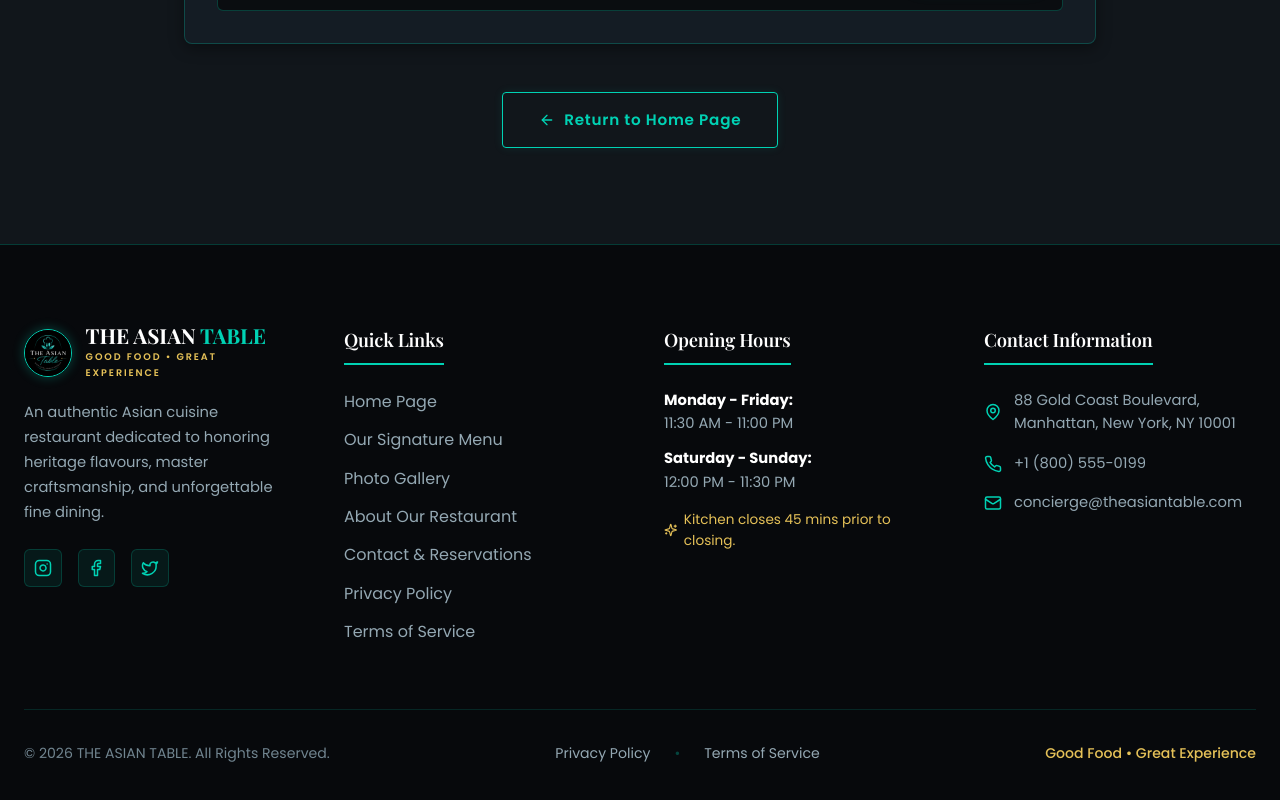
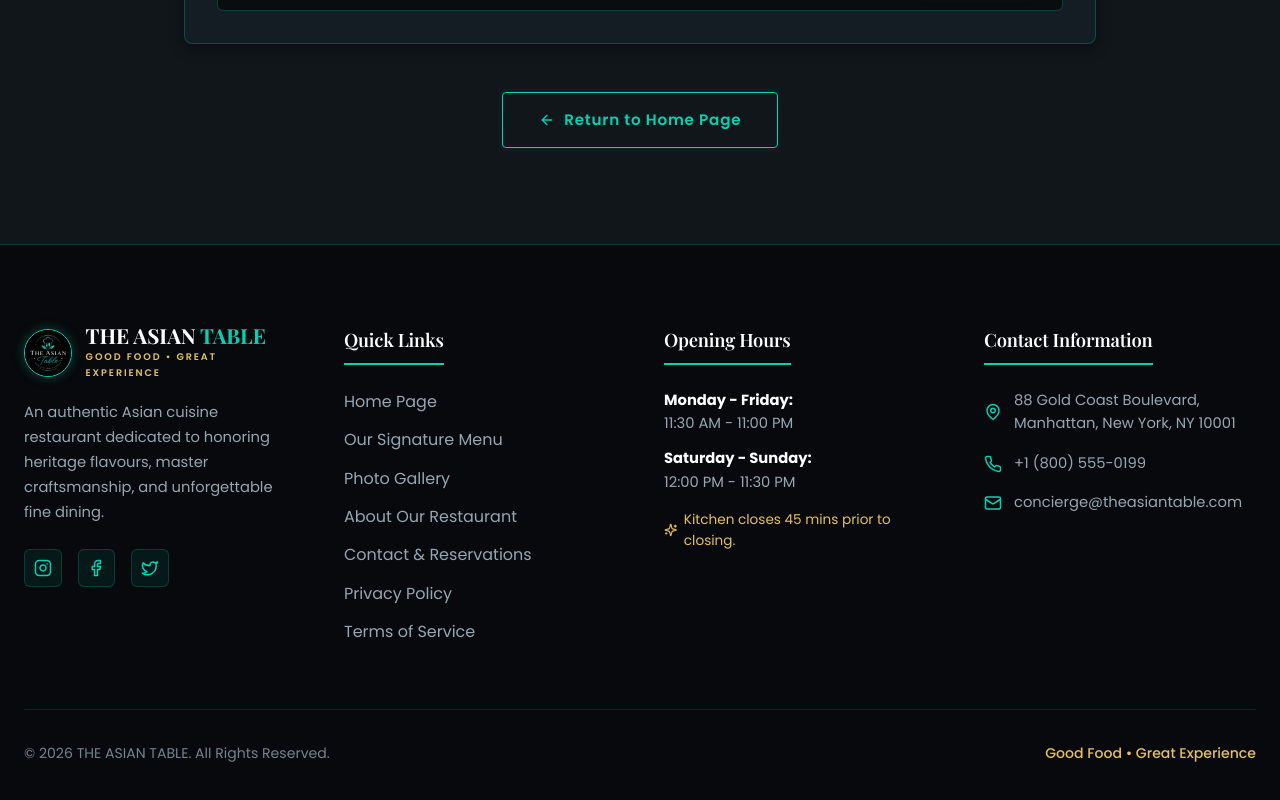
Before and after one commit to krisnehakri-alt/The-Asian-Table, a React (Vite) app in the folder client/: page /terms in a window 1280 px wide. Shown: the part 2207-3007 px from the top of the page. Built offline with nearby package versions, Linux system fonts and the light colour scheme; a web font is replaced by a local one.

Commit message:
Remove duplicate footer links

```diff
--- a/client/src/components/Footer.jsx
+++ b/client/src/components/Footer.jsx
@@ -280,25 +280,6 @@ const Footer = () => {
           }}
         >
           <p>© 2026 THE ASIAN TABLE. All Rights Reserved.</p>
-          <div style={{ display: 'flex', alignItems: 'center', gap: '1.5rem', flexWrap: 'wrap' }}>
-            <NavLink
-              to="/privacy"
-              style={{ color: '#94A8B3', textDecoration: 'none', transition: 'color 0.2s ease' }}
-              onMouseOver={(e) => e.target.style.color = 'var(--accent)'}
-              onMouseOut={(e) => e.target.style.color = '#94A8B3'}
-            >
-              Privacy Policy
-            </NavLink>
-            <span style={{ color: 'rgba(0, 210, 180, 0.3)' }}>•</span>
-            <NavLink
-              to="/terms"
-              style={{ color: '#94A8B3', textDecoration: 'none', transition: 'color 0.2s ease' }}
-              onMouseOver={(e) => e.target.style.color = 'var(--accent)'}
-              onMouseOut={(e) => e.target.style.color = '#94A8B3'}
-            >
-              Terms of Service
-            </NavLink>
-          </div>
           <p style={{ color: 'var(--accent-gold)', fontWeight: 500 }}>Good Food • Great Experience</p>
         </div>
       </div>
```
